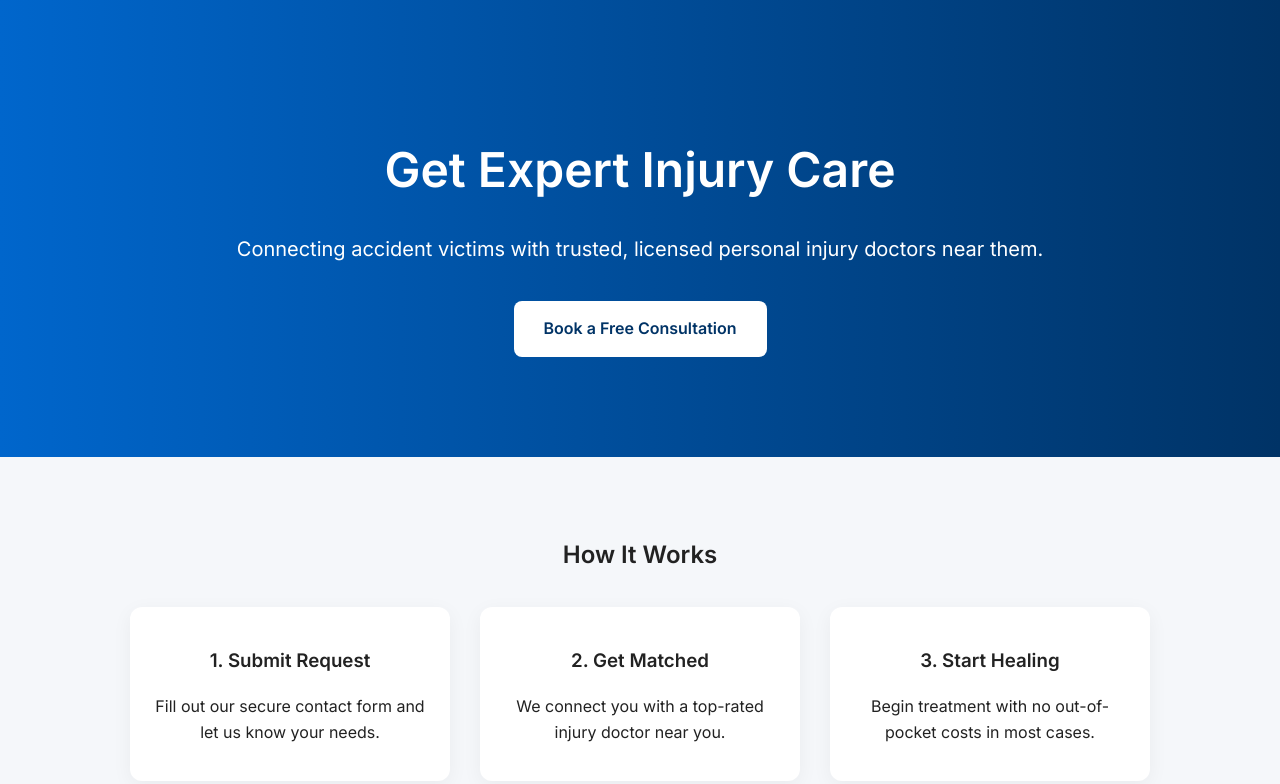
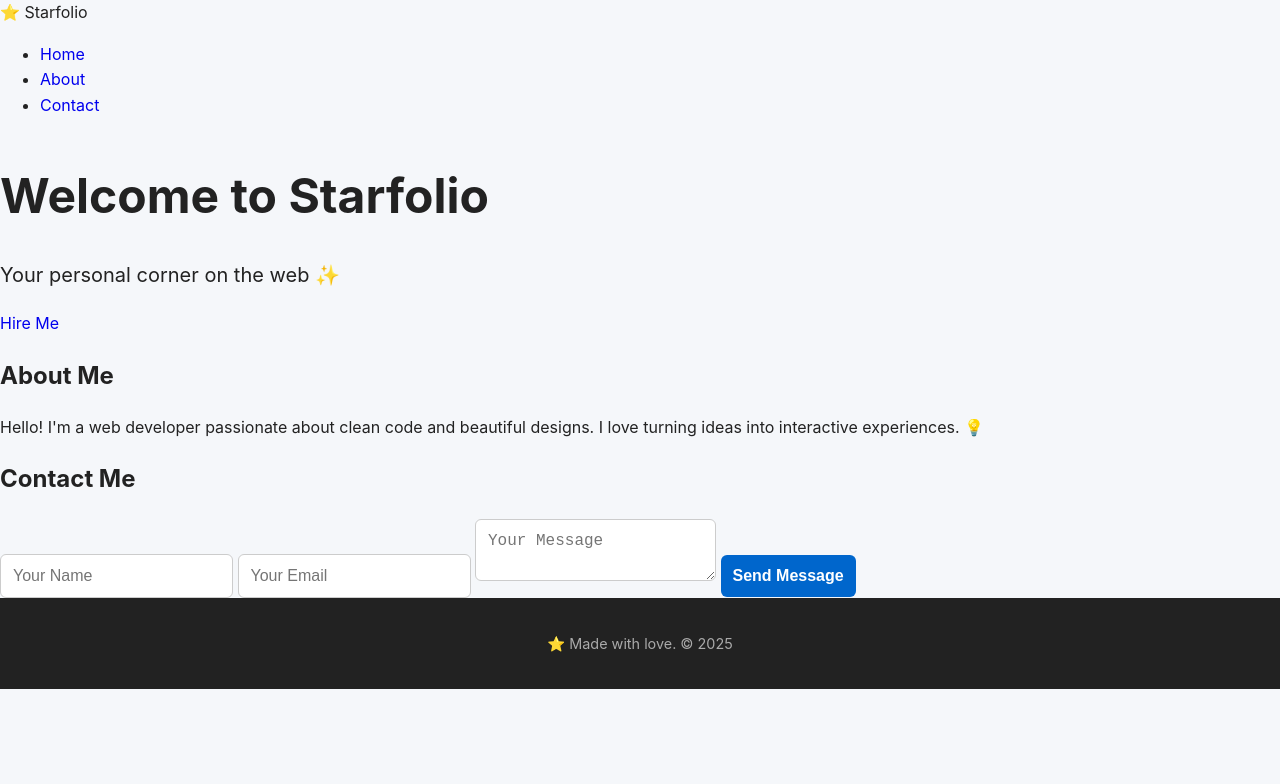
Before and after one commit to ZakiKhan440/clinicbridge, a plain HTML site: page index.html in a window 1280 px wide. Drawn offline with Linux system fonts and the light colour scheme.

Commit message:
Update index.html

```diff
--- a/index.html
+++ b/index.html
@@ -3,35 +3,48 @@
 <head>
   <meta charset="UTF-8" />
   <meta name="viewport" content="width=device-width, initial-scale=1.0"/>
-  <title>ClinicBridge | Personal Injury Doctor Network</title>
+  <title>Starfolio 🌟</title>
   <link rel="stylesheet" href="style.css" />
-  <link href="https://fonts.googleapis.com/css2?family=Inter:wght@400;600&display=swap" rel="stylesheet">
 </head>
 <body>
-  <header class="hero">
-    <div class="hero-content">
-      <h1>Get Expert Injury Care</h1>
-      <p>Connecting accident victims with trusted, licensed personal injury doctors near them.</p>
-      <a href="#contact" class="cta-button">Book a Free Consultation</a>
-    </div>
+  <header>
+    <nav>
+      <div class="logo">⭐ Starfolio</div>
+      <ul class="nav-links">
+        <li><a href="#hero">Home</a></li>
+        <li><a href="#about">About</a></li>
+        <li><a href="#contact">Contact</a></li>
+      </ul>
+    </nav>
   </header>
 
-  <section class="section" id="how-it-works">
-    <h2>How It Works</h2>
-    <div class="steps">
-      <div class="step">
-        <h3>1. Submit Request</h3>
-        <p>Fill out our secure contact form and let us know your needs.</p>
-      </div>
-      <div class="step">
-        <h3>2. Get Matched</h3>
-        <p>We connect you with a top-rated injury doctor near you.</p>
-      </div>
-      <div class="step">
-        <h3>3. Start Healing</h3>
-        <p>Begin treatment with no out-of-pocket costs in most cases.</p>
-      </div>
+  <section id="hero">
+    <div class="hero-content">
+      <h1>Welcome to Starfolio</h1>
+      <p>Your personal corner on the web ✨</p>
+      <a href="#contact" class="btn">Hire Me</a>
     </div>
   </section>
 
-  <s
+  <section id="about">
+    <h2>About Me</h2>
+    <p>Hello! I'm a web developer passionate about clean code and beautiful designs. I love turning ideas into interactive experiences. 💡</p>
+  </section>
+
+  <section id="contact">
+    <h2>Contact Me</h2>
+    <form id="contactForm">
+      <input type="text" placeholder="Your Name" required />
+      <input type="email" placeholder="Your Email" required />
+      <textarea placeholder="Your Message" required></textarea>
+      <button type="submit">Send Message</button>
+    </form>
+  </section>
+
+  <footer>
+    <p>⭐ Made with love. &copy; 2025</p>
+  </footer>
+
+  <script src="script.js"></script>
+</body>
+</html>
```
